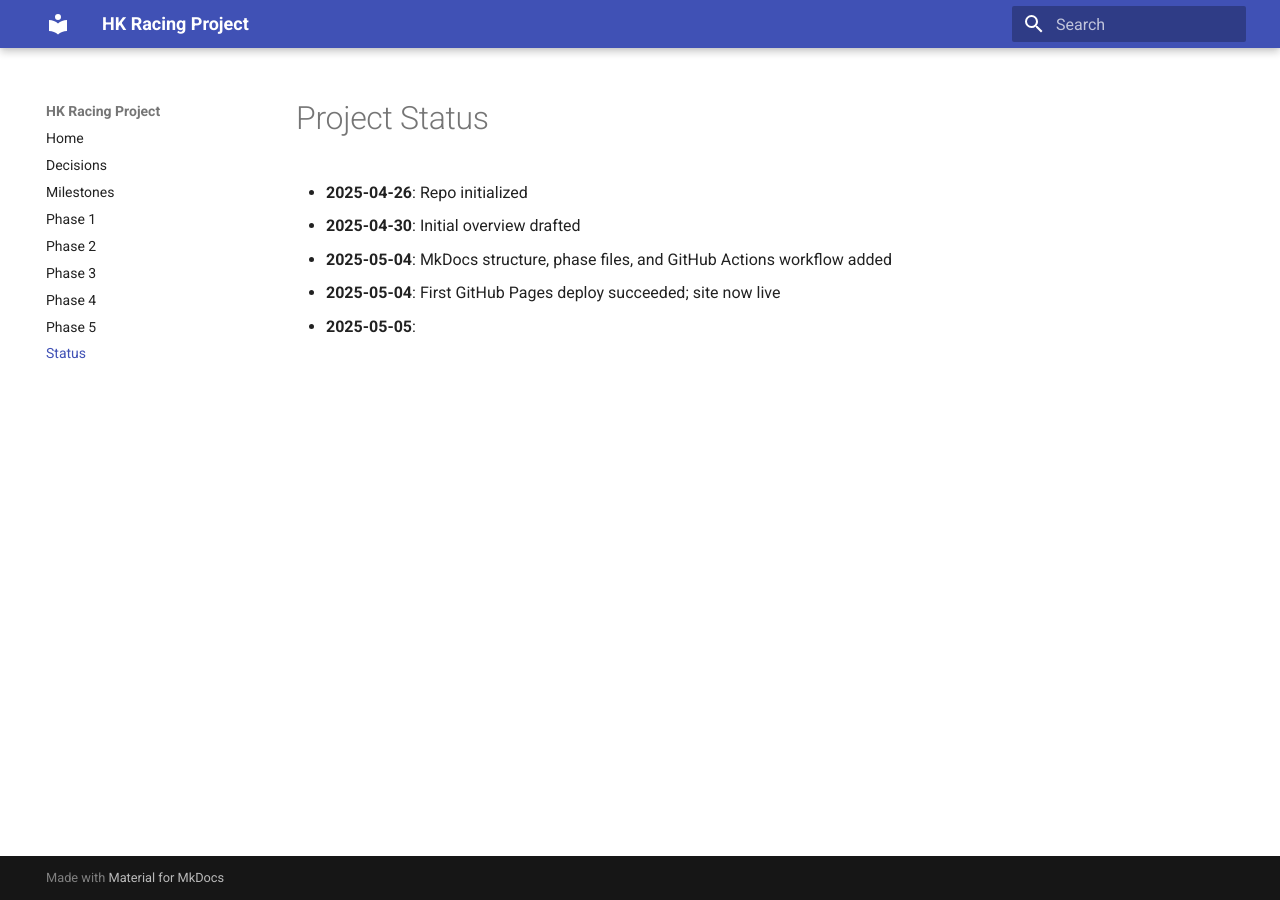
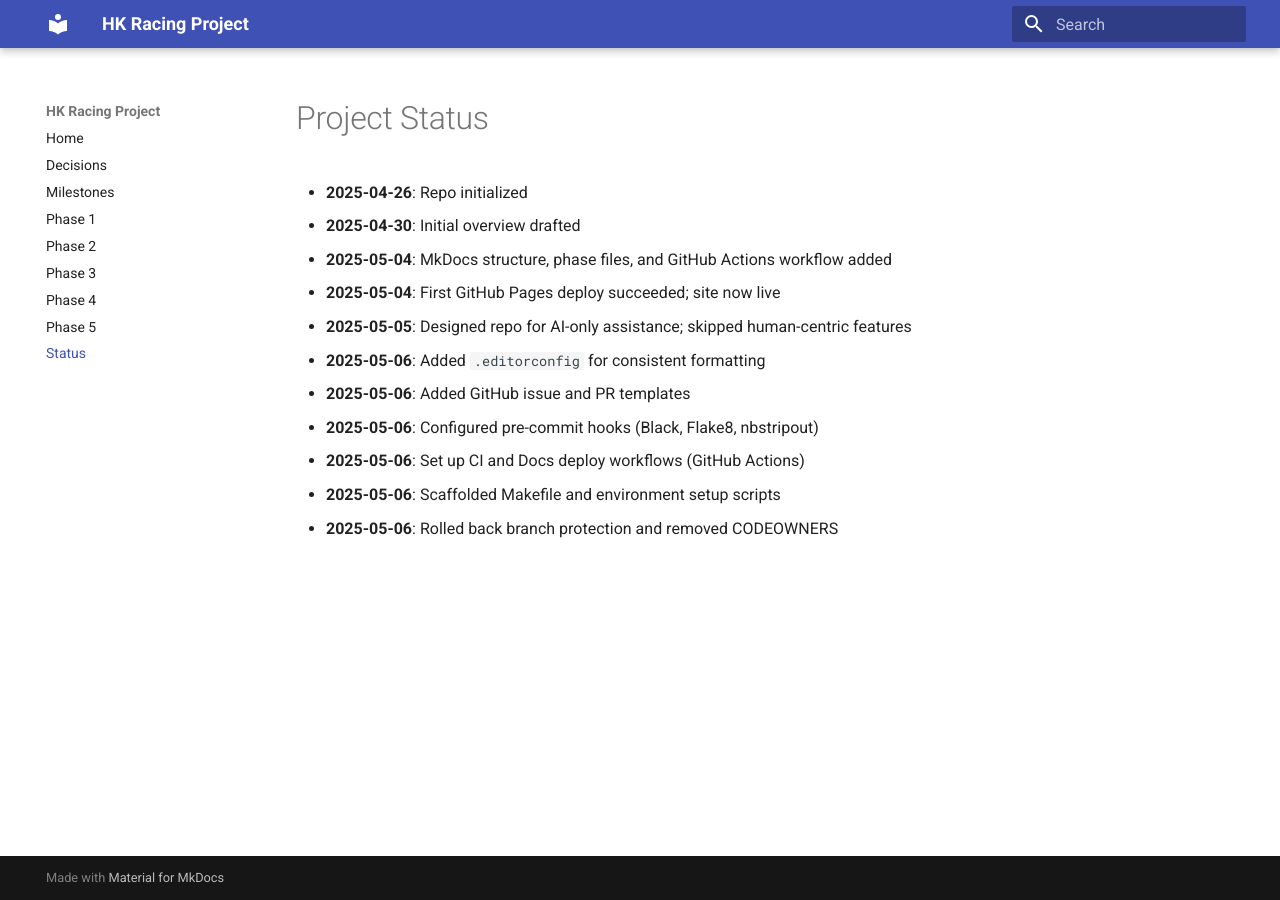
Before and after one commit to Ramgath/hk_racing_project, an MkDocs documentation site: the page built from docs/project-status.md, in a window 1280 px wide. Built offline with MkDocs 1.6.1 and Material for MkDocs 9.7.7, drawn with Linux system fonts in a browser that asks for light colours.

Commit message:
log decisions and status, update readme

```diff
--- a/docs/project-status.md
+++ b/docs/project-status.md
@@ -5,4 +5,10 @@
 - **2025-04-30**: Initial overview drafted
 - **2025-05-04**: MkDocs structure, phase files, and GitHub Actions workflow added
 - **2025-05-04**: First GitHub Pages deploy succeeded; site now live
-- **2025-05-05**:
+- **2025-05-05**: Designed repo for AI-only assistance; skipped human-centric features
+- **2025-05-06**: Added `.editorconfig` for consistent formatting
+- **2025-05-06**: Added GitHub issue and PR templates
+- **2025-05-06**: Configured pre-commit hooks (Black, Flake8, nbstripout)
+- **2025-05-06**: Set up CI and Docs deploy workflows (GitHub Actions)
+- **2025-05-06**: Scaffolded Makefile and environment setup scripts
+- **2025-05-06**: Rolled back branch protection and removed CODEOWNERS
```
Also changed, not shown: README.md (+0 -64 lines), docs/decisions.md (+5 -0 lines).
